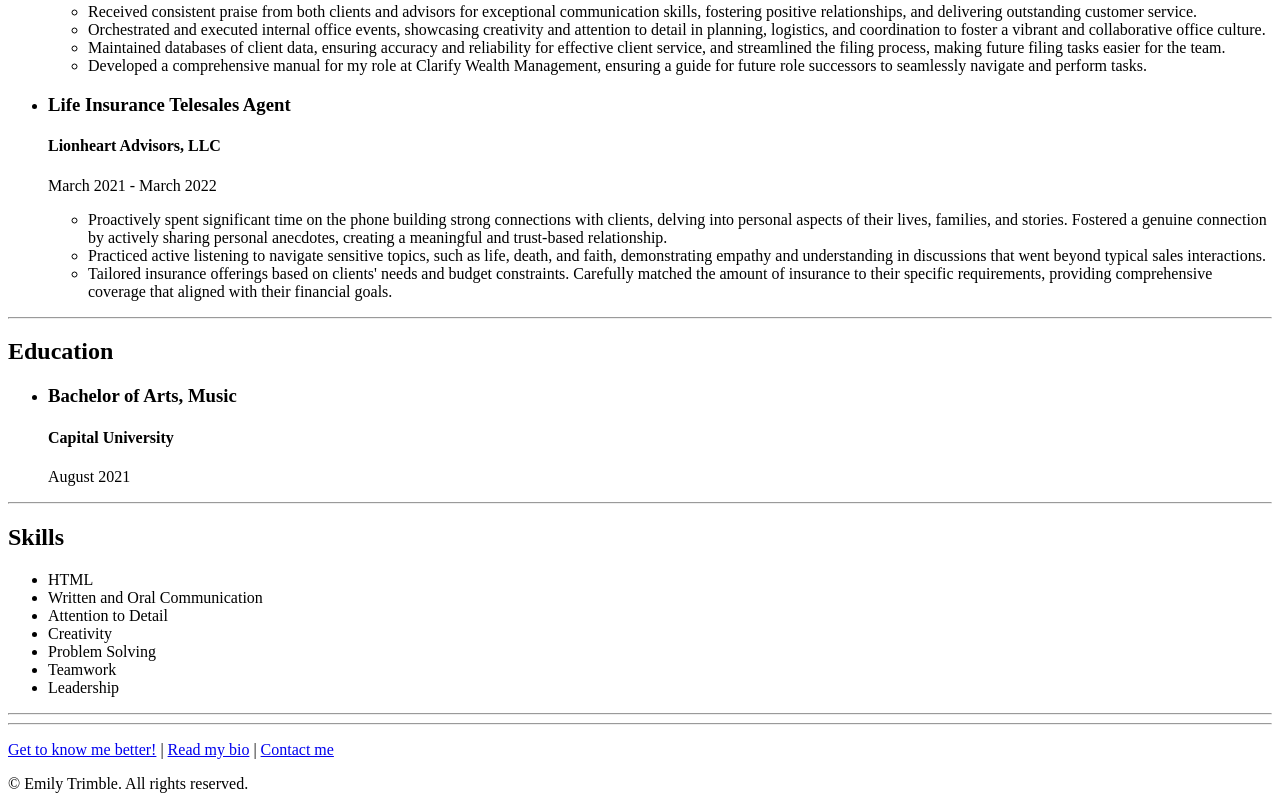
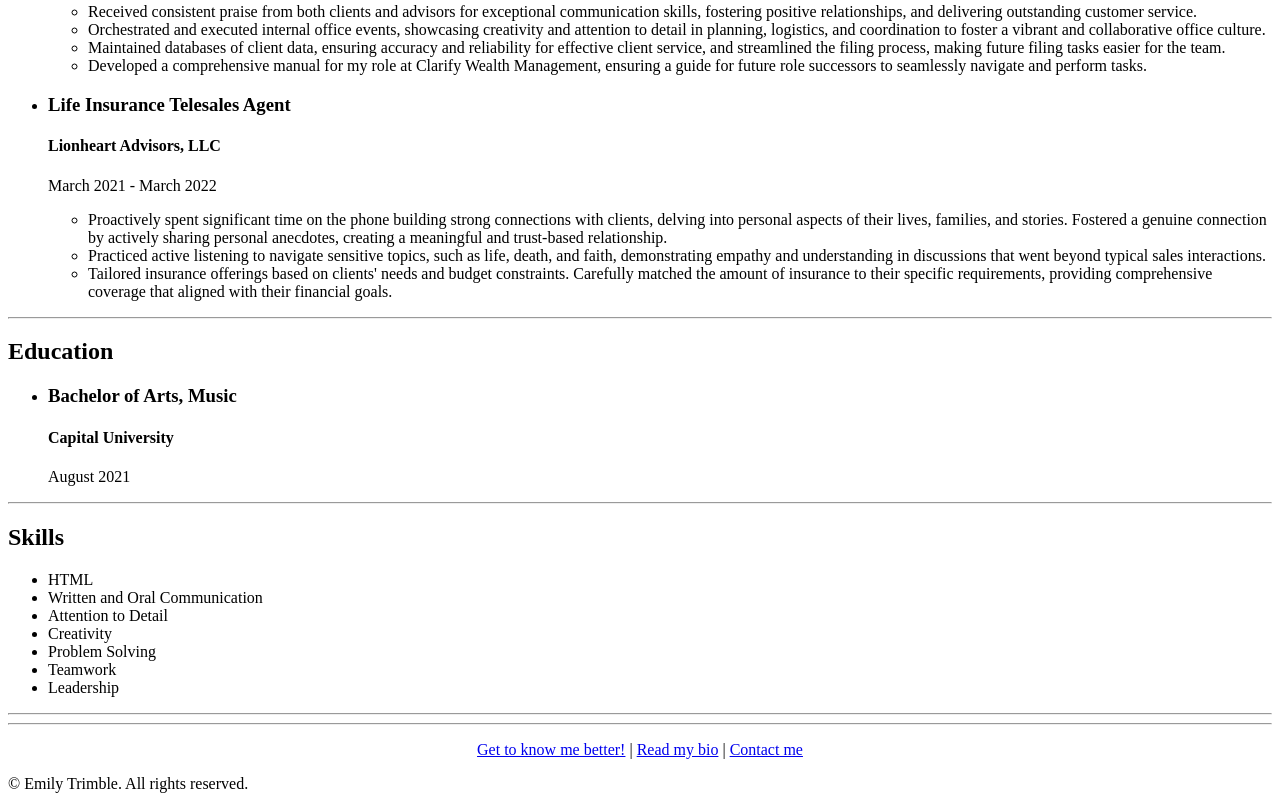
Before and after one commit to Emilytt2/Digital-Resume, a plain HTML site: page index.html in a window 1280 px wide. Shown: the part 828-1629 px from the top of the page. Drawn offline with Linux system fonts and the light colour scheme.

Commit message:
Update index.html

```diff
--- a/index.html
+++ b/index.html
@@ -4,6 +4,9 @@
     <meta charset="UTF-8">
     <meta name="viewport" content="width=device-width, initial-scale=1.0">
     <title>Trimble Resume</title>
+    <style>
+        #links{text-align: center}
+    </style>
 </head>
 <body>
     <h1>Emily Trimble</h1>
@@ -65,7 +68,7 @@
     </ul>
     <hr>
     <hr>
-    <p text-align: center><a href="./public/hobbies.html">Get to know me better!</a> | <a href="./public/about.html">Read my bio</a> | <a href="./public/contact.html">Contact me</a></p>
+    <p id="links"><a href="./public/hobbies.html">Get to know me better!</a> | <a href="./public/about.html">Read my bio</a> | <a href="./public/contact.html">Contact me</a></p>
 </body>
 <footer>&copy; Emily Trimble. All rights reserved.</footer>
 </html>
```
